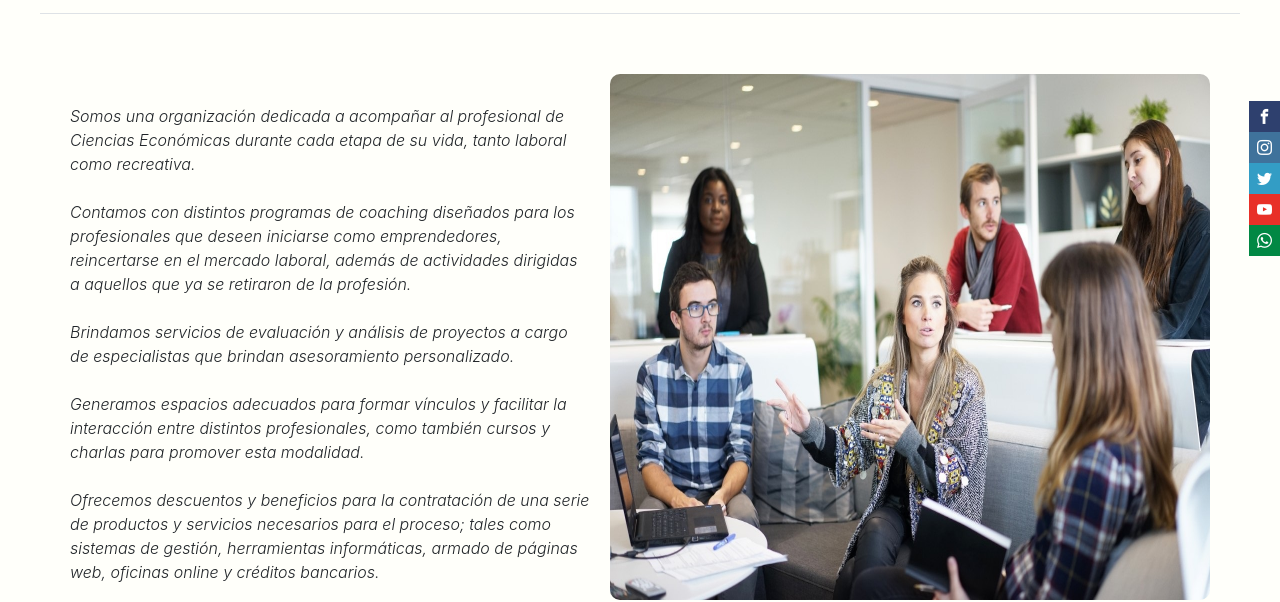
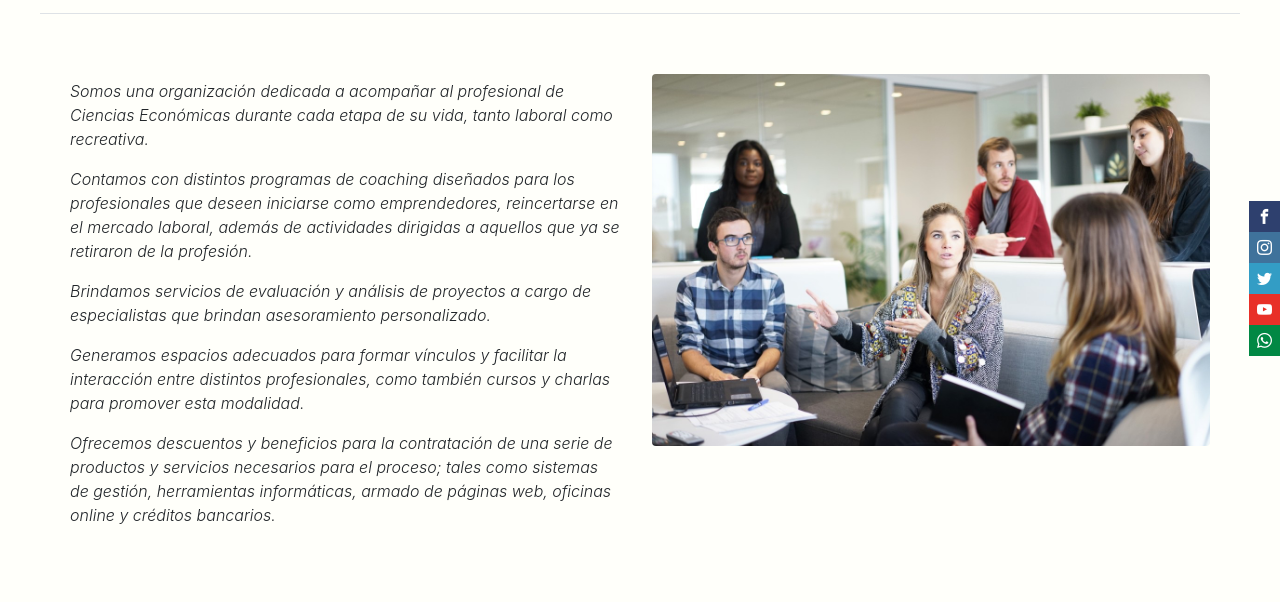
Before and after one commit to Machu81/Desafio_bootstrap, a plain HTML site: page pages/institucional.html in a window 1280 px wide. Shown: the part 199-801 px from the top of the page. Drawn offline with nearby package versions, Linux system fonts and the light colour scheme; files whose address does not match are found by name; a web font is replaced by a local one.

Commit message:
cierro estilos bootstrap

```diff
--- a/main.css
+++ b/main.css
@@ -344,7 +344,7 @@ input, textarea {
 
 .parrafo-institucional {
 font-style: italic;
-padding-top: 30px;
+padding-top: 5px;
 padding-right: 20px;
 }
 
@@ -518,8 +518,6 @@ input[type=checkbox]{
   margin-left: 0px;
   }
 
- }
-
  .social-bar {
   position: fixed;
   right: 0;
@@ -529,6 +527,7 @@ input[type=checkbox]{
   flex-direction: column;
   align-items: flex-end;
   z-index: 100;
+  }
 }
 
  @media screen and (max-width: 425px) {
@@ -634,7 +633,6 @@ input[type=checkbox]{
 
   .parrafo-institucional {
     padding: 0px;
-    font-size: 14px;
     margin-left: 0;
     margin-right: 0;
   }
@@ -654,17 +652,13 @@ input[type=checkbox]{
   }
 }
 
-  @media screen and (max-width: 1024px) {
-  .texto-institucional {
-    display: flex;
-    flex-direction: column;
-  }
+  @media (max-width: 1024px) {
 
-  .parrafo-institucional {
-    padding-left: 20px;
-    padding-top: 0px;
-    padding-right: 20px;
-    }
+    .parrafo-institucional {
+      padding-left: 20px;
+      padding-top: 0px;
+      padding-right: 20px;
+      }
 
   .principal {
     grid-area: principal;
--- a/pages/institucional.html
+++ b/pages/institucional.html
@@ -66,15 +66,31 @@
                 </div>
             </section>
             <section class="principal" id="institucional" >
-                <div class="texto-institucional">
-                    <p class="parrafo-institucional">Somos una organización dedicada a acompañar al profesional de Ciencias Económicas durante cada etapa de su vida, tanto laboral como recreativa.<br><br>
-                    Contamos con distintos programas de coaching diseñados para los profesionales que deseen iniciarse como emprendedores, reincertarse en el mercado laboral, además de actividades dirigidas a aquellos que ya se retiraron de la profesión.<br><br>
-                    Brindamos servicios de evaluación y análisis de proyectos a cargo de especialistas que brindan asesoramiento personalizado.<br><br>
-                    Generamos espacios adecuados para formar vínculos y facilitar la interacción entre distintos profesionales, como también cursos y charlas para promover esta modalidad.<br><br>
-                    Ofrecemos descuentos y beneficios para la contratación de una serie de productos y servicios necesarios para el proceso; tales como sistemas de gestión, herramientas informáticas, armado de páginas web, oficinas online y créditos bancarios.
-                    </p>
-                    <img class="foto-institucional" id="foto-institucional" src="../img/img14.jpg" width="600" height="" alt="foto institucional">
-                </div>
+                <div class="row texto-institucional">
+                    <div class="col-lg-6 order-1 order-lg-2">
+                      <img src="../img/img14.jpg" class="img-fluid rounded" alt="foto institucional">
+                    </div>
+
+                    <div class="col-lg-6 parrafo-institucional">
+
+                      <p>
+                        Somos una organización dedicada a acompañar al profesional de Ciencias Económicas durante cada etapa de su vida, tanto laboral como recreativa.
+
+                      </p>
+                      <p>
+                        Contamos con distintos programas de coaching diseñados para los profesionales que deseen iniciarse como emprendedores, reincertarse en el mercado laboral, además de actividades dirigidas a aquellos que ya se retiraron de la profesión.
+                     </p>
+                     <p>
+                        Brindamos servicios de evaluación y análisis de proyectos a cargo de especialistas que brindan asesoramiento personalizado.
+                     </p>
+                     <p>
+                        Generamos espacios adecuados para formar vínculos y facilitar la interacción entre distintos profesionales, como también cursos y charlas para promover esta modalidad.
+                     </p>
+                     <p>
+                        Ofrecemos descuentos y beneficios para la contratación de una serie de productos y servicios necesarios para el proceso; tales como sistemas de gestión, herramientas informáticas, armado de páginas web, oficinas online y créditos bancarios.
+                     </p>
+                    </div>
+
             </section>
             <section class="more-info">
                 <div>
```
